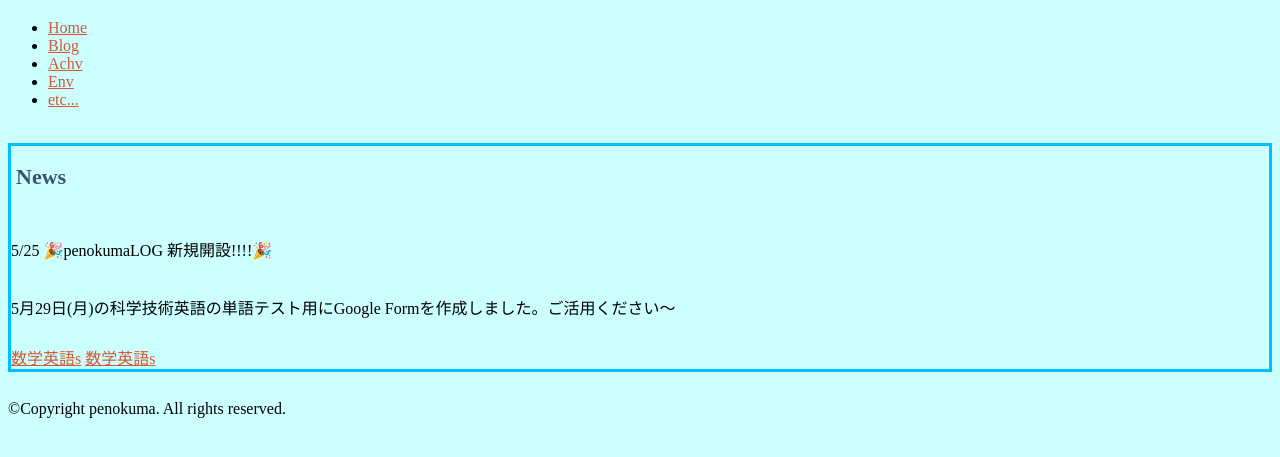
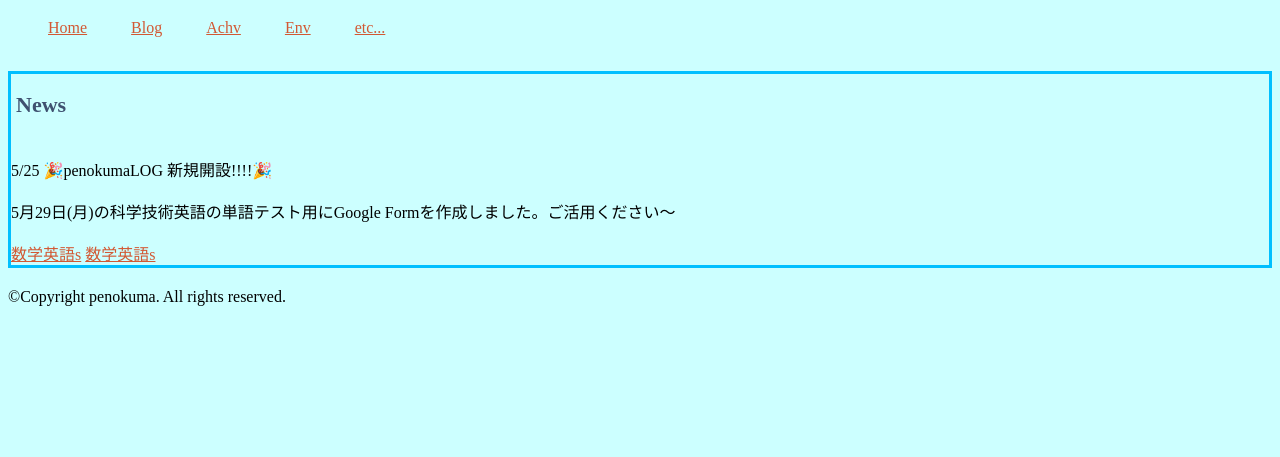
Before and after one commit to F-tmk/penokumaLOG, a plain HTML site: page index/index.html in a window 1280 px wide. Shown: the part 71-528 px from the top of the page. Drawn offline with Linux system fonts and the light colour scheme.

Commit message:
Update style.css

```diff
--- a/index/style.css
+++ b/index/style.css
@@ -27,7 +27,7 @@ h2 {
 
 }
 p {
-	line-height: 2.6;
+	line-height: 1.6;
 }
 a:link {
 	color: #d25833;
@@ -48,7 +48,7 @@ a:active{
 	line-height: 0;
 	text-align: center;
 }
-.navi li {
+.nav li {
 	display: inline;
 	list-style-type: none;
 	padding-right: 40px;
```
